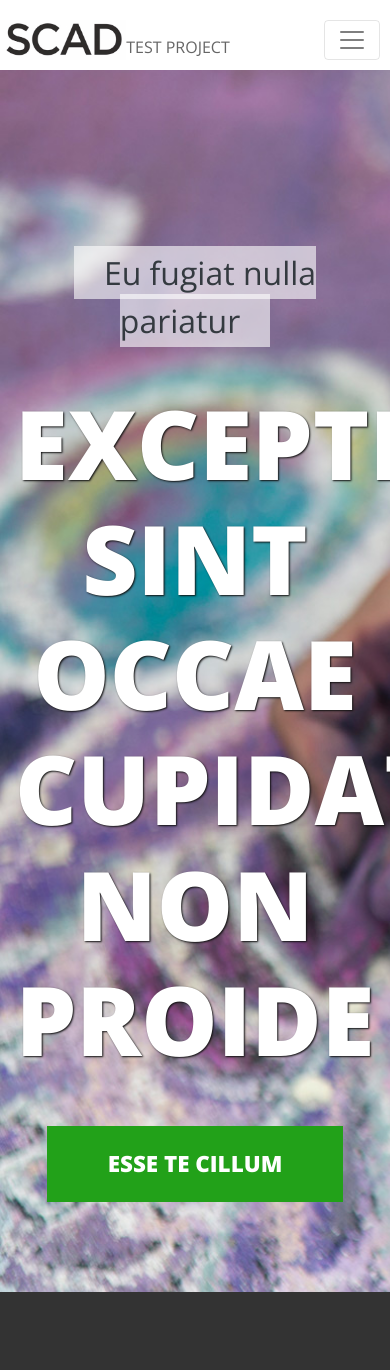
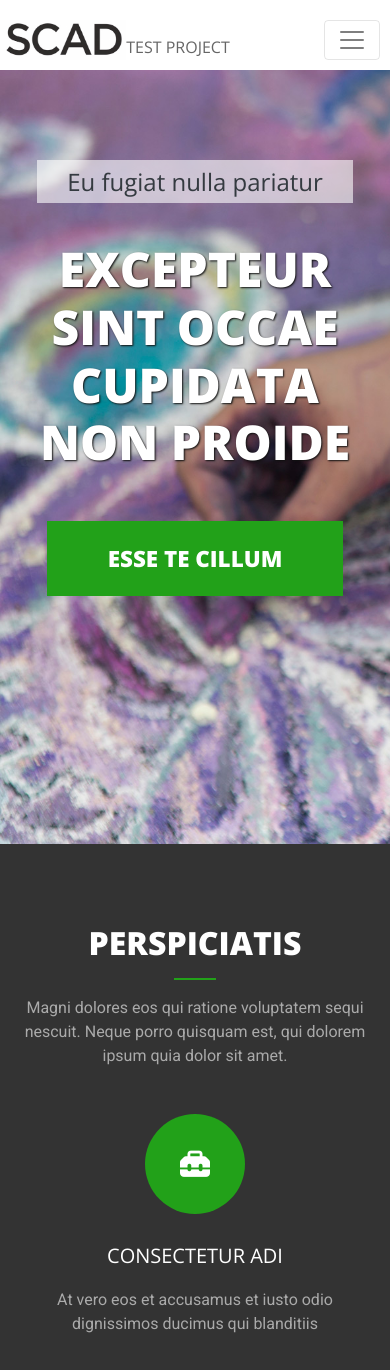
Before and after one commit to kmrn/scad-test-project, a PHP site: page / in a window 390 px wide; the page is wider, and only the part inside the window is pictured. Shown: the top 1370 px of that part. Run offline with PHP 8.4, Linux system fonts and the light colour scheme; some libraries are stand-ins or nearby versions.

Commit message:
fix smooth scroll jump on mobile

```diff
--- a/css/main.css
+++ b/css/main.css
@@ -121,12 +121,12 @@ h1, h2, h3, h4, h5, h6 {
 }
 
 .hero-text-container {
-    margin-top: 20vh;
+    margin-top: 10vh;
 }
 
 .hero-sub-text {
     background: rgba(255, 255, 255, 0.6);
-    font-size: 2rem;
+    font-size: 1.5rem;
     padding: 5px 30px;
     font-weight: 200;
 }
@@ -136,14 +136,22 @@ h1, h2, h3, h4, h5, h6 {
     margin-bottom: 40px;
     font-weight: 800;
     text-shadow: 1px 1px 2px #111;
-    font-size: 6rem;
+    font-size: 3rem;
 }
 
-/* @media (min-width: 768px) {
+@media (min-width: 768px) {
+    .hero-text-container {
+        margin-top: 20vh;
+    }
+
+    .hero-sub-text {
+        font-size: 2rem;
+    }
+
     .hero-main-text {
-        font-size: 4rem;
+        font-size: 6rem;
     }
-} */
+}
 
 .hero-button {
     margin: 10px;
--- a/js/main.js
+++ b/js/main.js
@@ -82,7 +82,9 @@
                 event.preventDefault();
 
                 $('html, body').animate({
-                    scrollTop: target.offset().top - 60
+                    scrollTop: (window.matchMedia('(min-width: 768px)').matches)
+                                ? target.offset().top - 60
+                                : target.offset().top
                 }, 1000, function() {
                     var $target = $(target);
                     $target.focus();
@@ -99,6 +101,10 @@
         }
     });
 
+    $('.nav-link').click(function (event) {
+        $('.navbar-collapse').collapse('hide');
+    });
+
     var $elevator = $('.elevator');
     $(document).scroll(function () {
         var scrollHeight = $(window).scrollTop();
```
